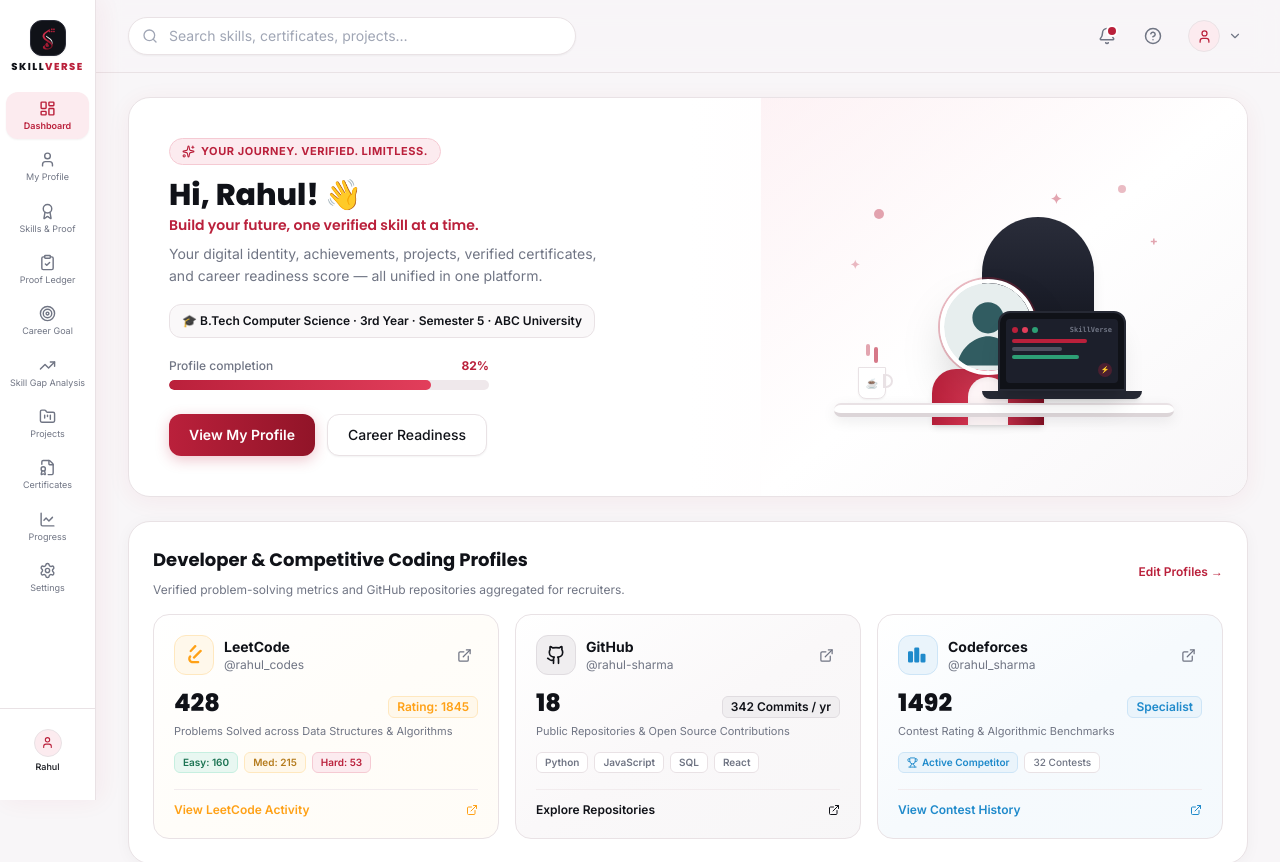
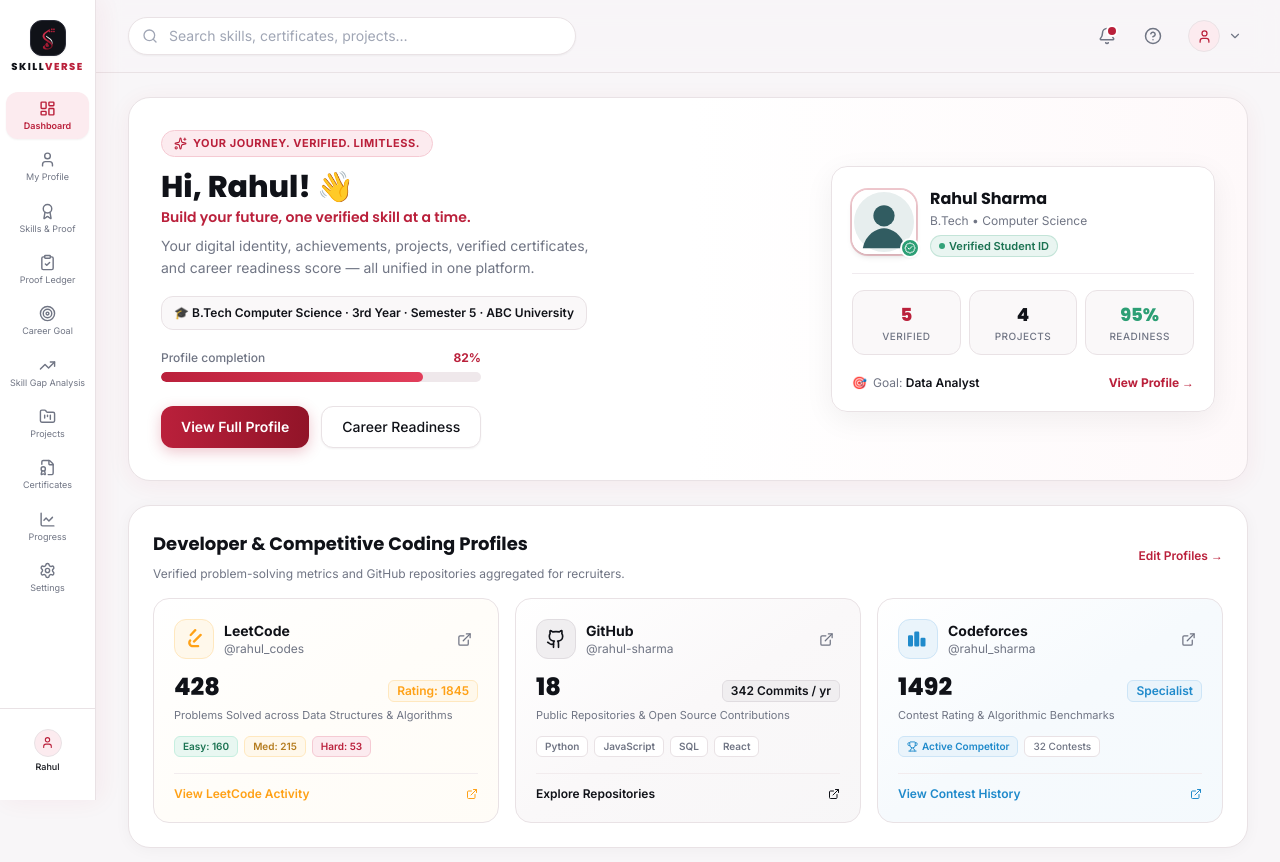
Before and after one commit to fauzia10/Skillverse, a React (Vite) app: page / in a window 1280 px wide. Shown: the top 862 px of the page. Built offline with nearby package versions, Linux system fonts and the light colour scheme.

Commit message:
Replace cartoon workstation with sleek Profile ID and Summary Card

```diff
--- a/src/components/common/Visuals.jsx
+++ b/src/components/common/Visuals.jsx
@@ -88,90 +88,79 @@
   );
 }
 
-export function StudentDeskIllustration({ avatar, name = "Rahul" }) {
+export function ProfileIdentityCard({
+  avatar,
+  profile = {},
+  skills = [],
+  projects = [],
+  readinessScore = 82,
+  onNavigate,
+}) {
+  const verifiedCount = skills.filter((s) => s.verified).length;
+  const projectCount = projects?.length || 0;
+
   return (
-    <div className="relative w-full max-w-[340px] h-[240px] flex items-end justify-center select-none overflow-visible">
-      {/* Decorative ambient dots and sparkles like the reference banner */}
-      <div className="absolute top-2 right-12 w-2 h-2 rounded-full bg-[#BA203B]/30 animate-ping" />
-      <div className="absolute top-8 left-10 w-2.5 h-2.5 rounded-full bg-[#BA203B]/40" />
-      <div className="absolute top-3 right-28 text-[#BA203B]/40 text-sm font-bold">✦</div>
-      <div className="absolute top-14 right-4 text-[#BA203B]/40 text-xs font-bold">+</div>
-      <div className="absolute top-20 left-4 text-[#BA203B]/30 text-xs font-bold">✦</div>
-
-      {/* Ergonomic Office Chair Back */}
-      <div className="absolute bottom-14 right-20 w-28 h-36 rounded-t-full bg-gradient-to-b from-[#2A2D3A] via-[#1C1F2B] to-[#101218] shadow-lg" />
-
-      {/* Character: Shoulders + Real Profile Picture Head */}
-      <div className="relative z-10 flex flex-col items-center -mb-2 mr-8">
-        {/* Profile Avatar Head (Replaces bitmoji/cartoon head with student's actual profile pic) */}
-        <div className="relative group cursor-pointer" title="Your Profile Identity">
+    <div className="w-full max-w-sm bg-white/95 backdrop-blur-md rounded-2xl border border-[#E9E2E5] p-5 shadow-[0_8px_30px_rgba(16,18,24,0.06)] hover:shadow-[0_12px_36px_rgba(186,32,59,0.09)] transition-all duration-300">
+      {/* Header: Photo + Info */}
+      <div className="flex items-center gap-3.5 mb-4 pb-4 border-b border-[#F0EBEF]">
+        <div className="relative shrink-0">
           <img
             src={avatar}
-            alt={name}
-            className="w-20 h-20 sm:w-24 sm:h-24 rounded-full object-cover border-4 border-white shadow-2xl ring-2 ring-[#BA203B]/30 group-hover:scale-105 transition-transform duration-200"
+            alt={profile?.name || "Student Profile"}
+            className="w-16 h-16 rounded-2xl object-cover border-2 border-white shadow-md ring-2 ring-[#BA203B]/25"
           />
           <div
-            className="absolute -bottom-1 -right-1 w-6 h-6 rounded-full bg-[#2D9F75] border-2 border-white flex items-center justify-center text-white shadow"
-            title="Verified Student Identity"
+            className="absolute -bottom-1 -right-1 w-5 h-5 rounded-full bg-[#2D9F75] border-2 border-white flex items-center justify-center text-white shadow-sm"
+            title="Verified Identity"
           >
-            <BadgeCheck size={14} />
+            <BadgeCheck size={12} />
           </div>
         </div>
 
-        {/* Character Cardigan / Jacket (Stylish Crimson & White like reference) */}
-        <div className="w-28 h-14 rounded-t-3xl bg-gradient-to-r from-[#BA203B] via-[#E23E5B] to-[#831124] shadow-md mt-[-6px] flex items-center justify-center overflow-hidden">
-          <div className="w-10 h-12 bg-white rounded-t-full mt-2 opacity-95 shadow-inner" />
+        <div className="min-w-0 flex-1">
+          <div className="flex items-center gap-1.5">
+            <h3 className="text-base font-bold text-[#101218] truncate font-display">
+              {profile?.name || "Rahul Sharma"}
+            </h3>
+          </div>
+          <p className="text-xs text-[#707584] truncate mt-0.5">
+            {profile?.degree || "B.Tech"} {profile?.department ? `• ${profile.department}` : ""}
+          </p>
+          <div className="inline-flex items-center gap-1 px-2 py-0.5 mt-1.5 rounded-full bg-[#2D9F75]/10 border border-[#2D9F75]/20 text-[11px] font-semibold text-[#1B7352]">
+            <span className="w-1.5 h-1.5 rounded-full bg-[#2D9F75] animate-pulse" />
+            <span>Verified Student ID</span>
+          </div>
         </div>
       </div>
 
-      {/* Desk and Workstation Foreground */}
-      <div className="absolute bottom-0 left-0 right-0 z-20">
-        {/* Coffee Cup and Laptop on Desk */}
-        <div className="relative flex items-end justify-between px-4 pb-1">
-          {/* Steaming Coffee Mug */}
-          <div className="relative flex flex-col items-center ml-2">
-            <div className="flex gap-1 mb-1">
-              <span className="w-1 h-3 rounded-full bg-[#BA203B]/40 animate-[bounce_1.6s_infinite]" />
-              <span className="w-1 h-4 rounded-full bg-[#BA203B]/60 animate-[bounce_1.6s_infinite_0.3s]" />
-            </div>
-            <div className="w-7 h-8 bg-white border border-[#E9E2E5] rounded-b-lg shadow-sm flex items-center justify-center relative">
-              <div className="w-2.5 h-3.5 border-2 border-[#E9E2E5] rounded-r-full absolute -right-2 top-1.5" />
-              <span className="text-[10px] text-[#BA203B]">☕</span>
-            </div>
-          </div>
+      {/* Highlights Grid */}
+      <div className="grid grid-cols-3 gap-2 mb-4 text-center">
+        <div className="p-2.5 rounded-xl bg-[#FAF8F9] border border-[#E9E2E5]">
+          <p className="text-lg font-extrabold text-[#BA203B] font-display">{verifiedCount}</p>
+          <p className="text-[10px] text-[#707584] font-medium uppercase tracking-wider">Verified</p>
+        </div>
+        <div className="p-2.5 rounded-xl bg-[#FAF8F9] border border-[#E9E2E5]">
+          <p className="text-lg font-extrabold text-[#101218] font-display">{projectCount}</p>
+          <p className="text-[10px] text-[#707584] font-medium uppercase tracking-wider">Projects</p>
+        </div>
+        <div className="p-2.5 rounded-xl bg-[#FAF8F9] border border-[#E9E2E5]">
+          <p className="text-lg font-extrabold text-[#2D9F75] font-display">{readinessScore}%</p>
+          <p className="text-[10px] text-[#707584] font-medium uppercase tracking-wider">Readiness</p>
+        </div>
+      </div>
 
-          {/* Open Laptop Screen */}
-          <div className="relative mr-4 flex flex-col items-center">
-            {/* Laptop Display Screen */}
-            <div className="w-28 sm:w-32 h-20 rounded-t-xl bg-[#101218] border-2 border-[#262934] p-1.5 shadow-xl relative">
-              <div className="w-full h-full rounded bg-[#1C1F2B] p-1.5 flex flex-col justify-between">
-                <div className="flex items-center justify-between">
-                  <div className="flex gap-1">
-                    <span className="w-1.5 h-1.5 rounded-full bg-[#BA203B]" />
-                    <span className="w-1.5 h-1.5 rounded-full bg-[#E23E5B]" />
-                    <span className="w-1.5 h-1.5 rounded-full bg-[#2D9F75]" />
-                  </div>
-                  <span className="text-[7px] text-[#707584] font-mono font-bold">SkillVerse</span>
-                </div>
-                <div className="space-y-1">
-                  <div className="w-3/4 h-1 rounded bg-[#BA203B]" />
-                  <div className="w-1/2 h-1 rounded bg-[#707584]/60" />
-                  <div className="w-2/3 h-1 rounded bg-[#2D9F75]" />
-                </div>
-                <div className="flex justify-end">
-                  <div className="w-3.5 h-3.5 rounded-full bg-[#BA203B]/30 flex items-center justify-center">
-                    <span className="text-[7px] text-[#BA203B]">⚡</span>
-                  </div>
-                </div>
-              </div>
-            </div>
-            {/* Laptop Base / Keyboard */}
-            <div className="w-36 sm:w-40 h-2 bg-[#262934] rounded-b-lg shadow-md" />
-          </div>
+      {/* Target & Action */}
+      <div className="flex items-center justify-between pt-1 text-xs">
+        <div className="flex items-center gap-1.5 text-[#707584] truncate mr-2">
+          <span>🎯</span>
+          <span className="truncate">Goal: <strong className="text-[#101218] font-semibold">{profile?.careerGoal || "Data Analyst"}</strong></span>
         </div>
-
-        {/* Beveled 3D Desk Platform */}
-        <div className="w-full h-3.5 bg-white border-t-2 border-b-4 border-t-[#E9E2E5] border-b-[#DCD5D8] rounded-xl shadow-[0_4px_14px_rgba(16,18,24,0.08)]" />
+        <button
+          onClick={() => onNavigate && onNavigate("profile")}
+          className="text-[#BA203B] font-bold hover:underline shrink-0 flex items-center gap-0.5"
+        >
+          View Profile →
+        </button>
       </div>
     </div>
   );
--- a/src/pages/DashboardPage.jsx
+++ b/src/pages/DashboardPage.jsx
@@ -6,7 +6,7 @@
 import { LevelBadge, PriorityBadge } from "../components/common/Badges";
 import { ProgressBar, CircularProgress } from "../components/common/Progress";
 import { PrimaryButton, SecondaryButton } from "../components/common/FormControls";
-import { StudentDeskIllustration } from "../components/common/Visuals";
+import { ProfileIdentityCard } from "../components/common/Visuals";
 import { AddSkillModal } from "../components/modals/AddSkillModal";
 import { ProjectsShowcase } from "../components/projects/ProjectsShowcase";
 import { GAP_DATA, gapPriority, PROGRESS_DATA, getSkillIcon } from "../data/mockData";
@@ -33,11 +33,11 @@
 
   return (
     <div className="space-y-6">
-      {/* HERO SECTION WITH WORKSPACE & PROFILE AVATAR DESK ILLUSTRATION */}
-      <Card className="overflow-hidden border-[#E9E2E5] shadow-[0_4px_24px_rgba(186,32,59,0.06)] bg-gradient-to-r from-white via-white to-[#FCEBEF]/40">
-        <div className="grid lg:grid-cols-[1.3fr_1fr] items-center">
+      {/* HERO SECTION WITH PROFILE IDENTITY & SUMMARY CARD */}
+      <Card className="overflow-hidden border-[#E9E2E5] shadow-[0_4px_24px_rgba(186,32,59,0.06)] bg-gradient-to-r from-white via-white to-[#FCEBEF]/30">
+        <div className="grid lg:grid-cols-[1.25fr_1fr] items-center gap-6 p-6 sm:p-8">
           {/* Left Greeting & Readiness Column */}
-          <div className="p-7 sm:p-10">
+          <div>
             <div className="inline-flex items-center gap-1.5 px-3 py-1 rounded-full bg-[#FCEBEF] border border-[#F5CAD3] text-[11px] font-bold text-[#BA203B] tracking-wider uppercase mb-3">
               <Sparkles size={13} />
               <span>YOUR JOURNEY. VERIFIED. LIMITLESS.</span>
@@ -69,14 +69,21 @@
             </div>
 
             <div className="flex flex-wrap gap-3">
-              <PrimaryButton onClick={() => onNavigate("profile")}>View My Profile</PrimaryButton>
+              <PrimaryButton onClick={() => onNavigate("profile")}>View Full Profile</PrimaryButton>
               <SecondaryButton onClick={() => onNavigate("gap")}>Career Readiness</SecondaryButton>
             </div>
           </div>
 
-          {/* Right Column: Desk, Laptop, Coffee & Profile Avatar Workstation */}
-          <div className="hidden lg:flex items-center justify-center p-6 h-full bg-gradient-to-br from-[#FCEBEF]/60 via-white to-[#F8F6F8]">
-            <StudentDeskIllustration avatar={avatar} name={profile?.name || "Rahul Sharma"} />
+          {/* Right Column: Sleek Student Identity & Highlights Card */}
+          <div className="flex items-center justify-center lg:justify-end">
+            <ProfileIdentityCard
+              avatar={avatar}
+              profile={profile}
+              skills={skills}
+              projects={projects}
+              readinessScore={readinessScore}
+              onNavigate={onNavigate}
+            />
           </div>
         </div>
       </Card>
```
